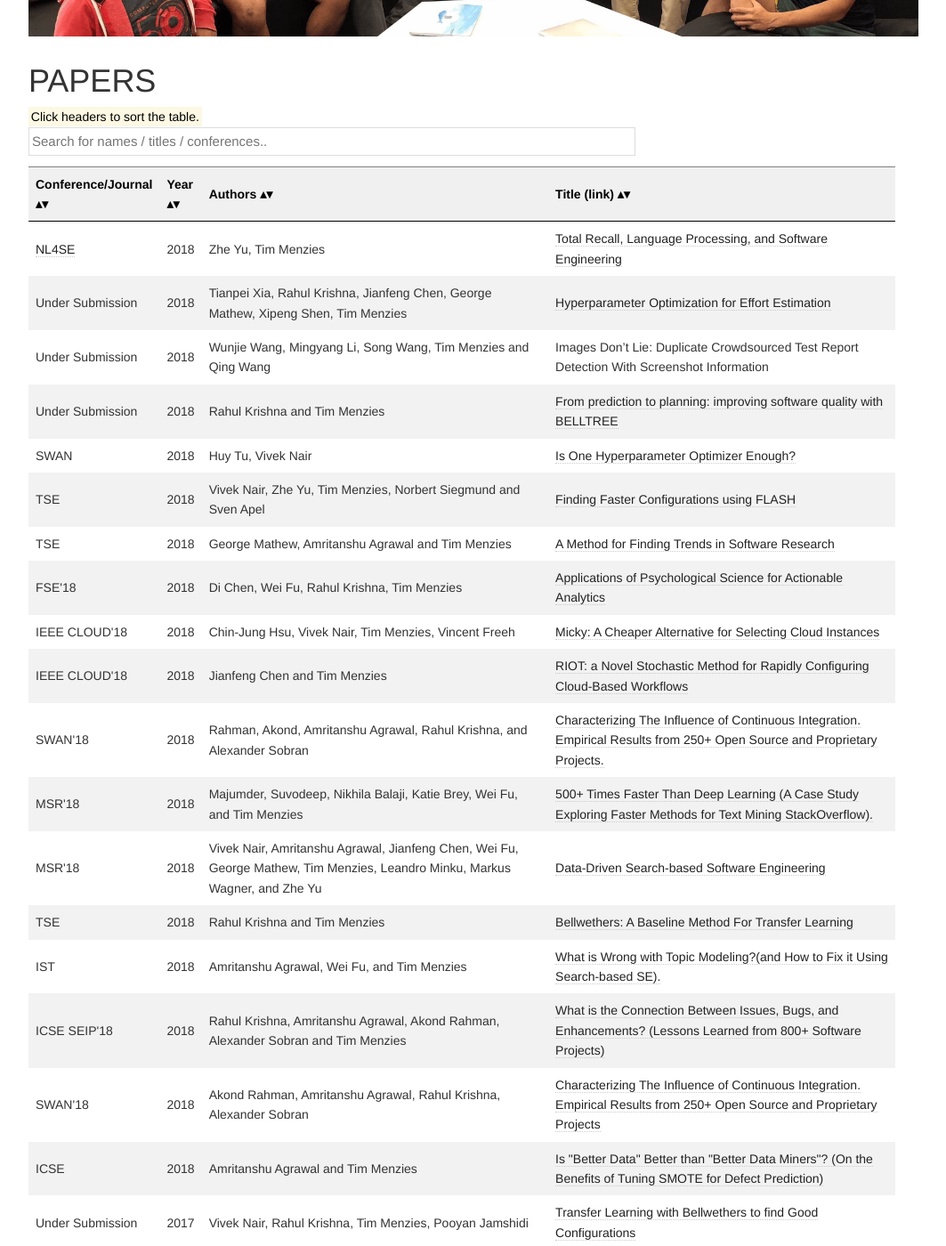
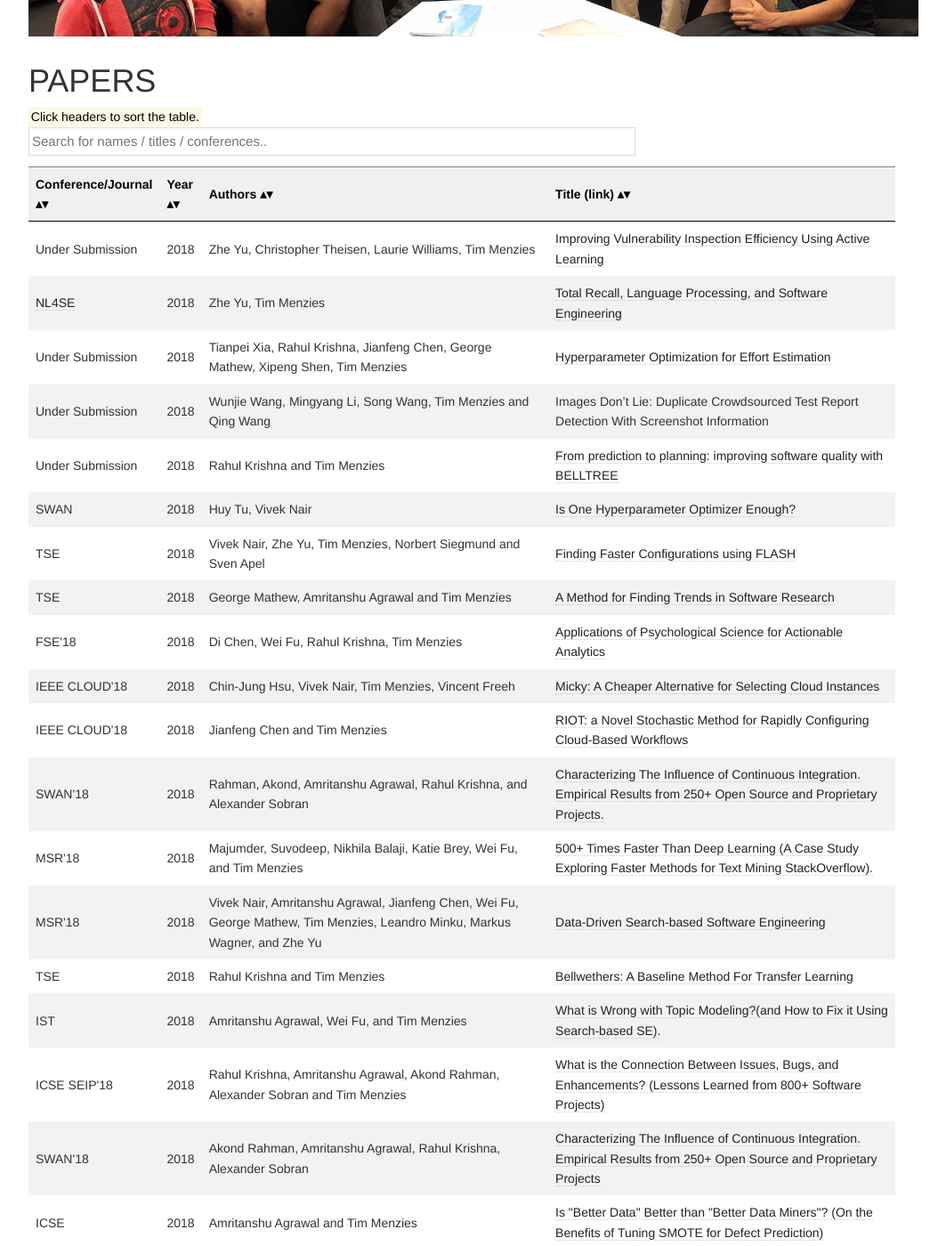
Before and after one commit to ai-se/ai-se.github.io, a Jekyll site: the page built from papers/index.html, in a window 1280 px wide and 1400 px high, scrolled down 635 px. Shown: the whole window at 89% size, without its empty margins (126-1189 px from the left). Built offline with Jekyll 4.4.1, drawn with Linux system fonts in a browser that asks for light colours; some of the changed text lies outside the part shown.

Commit message:
Update index.html

```diff
--- a/papers/index.html
+++ b/papers/index.html
@@ -37,7 +37,13 @@ table.sortable th:not(.sorttable_sorted):not(.sorttable_sorted_reverse):not(.sor
 </thead>
 <tbody>
 
-
+<tr>
+  <td>Under Submission</td>
+  <td>2018</td>
+  <td>Zhe Yu, Christopher Theisen, Laurie Williams, Tim Menzies</td>
+  <td><a href="https://arxiv.org/pdf/1803.06545.pdf"> Improving Vulnerability Inspection Efficiency Using Active Learning
+</a></td>
+</tr>
 
 <tr>
   <td><a href="https://nl4se2018.github.io/">NL4SE</a></td>
@@ -225,15 +231,6 @@ table.sortable th:not(.sorttable_sorted):not(.sorttable_sorted_reverse):not(.sor
   <td>2017</td>
   <td>Tim Menzies, Martin Shepperd</td>
   <td><a href="https://arxiv.org/abs/1803.05518">Bad Smells in Software Analytics Papers"
-</a></td>
-</tr>
-
-<tr>
-  <td>Under Submission</td>
-  <td>2017</td>
-  <td>Zhe Yu, Christopher Theisen, Hyunwoo Sohn, Laurie Williams, Tim Menzies</td>
-  <td><a href="https://arxiv.org/pdf/1803.06545.pdf">
-    Cost-aware Vulnerability Prediction: the HARMLESS Approach
 </a></td>
 </tr>
 
```
